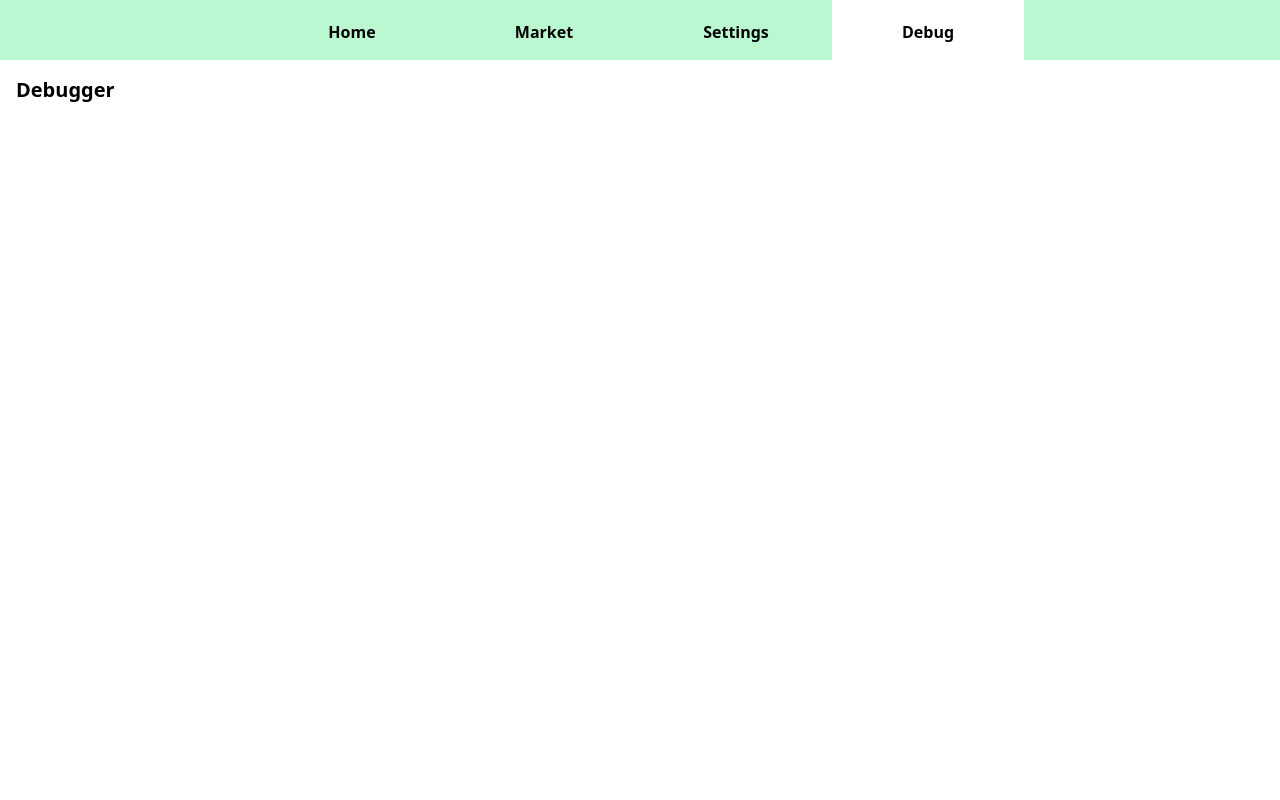
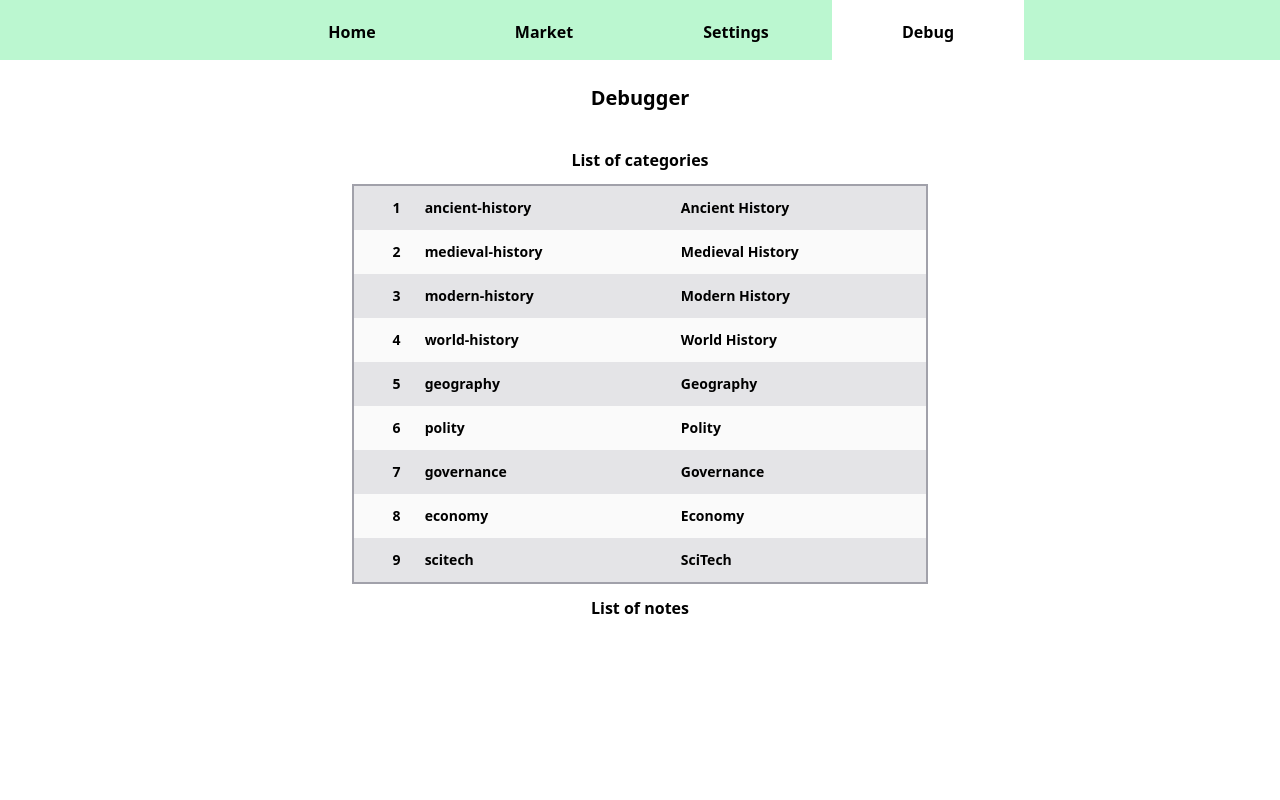
Before and after one commit to iaseth/pointedit, a React (Create React App) app: page / in a window 1280 px wide. Both pictures are taken after a click on the element "Debug". Shown: the top 800 px of the page. Built offline with nearby package versions, Linux system fonts and the light colour scheme.

Commit message:
Listing notes and cats in Debugger

```diff
--- a/src/PointApp/Content/Debugger/Debugger.js
+++ b/src/PointApp/Content/Debugger/Debugger.js
@@ -1,10 +1,42 @@
 
 
 
-export default function Debugger () {
+export default function Debugger ({CATEGORIES, appdata}) {
 	return (
-		<article className="min-h-screen px-4 py-4">
-			<h2>Debugger</h2>
-		</article>
+		<div className="max-w-3xl mx-auto min-h-screen px-4">
+			<header className="py-6">
+				<h2 className="text-center">Debugger</h2>
+			</header>
+
+			<main>
+				<div className="mx-auto max-w-xl">
+					<h4 className="text-center py-3">List of categories</h4>
+					<table className="w-full">
+						<tbody>
+							{CATEGORIES.map((c, k) => <tr key={k}>
+								<td>{k+1}</td>
+								<td>{c.id}</td>
+								<td>{c.title}</td>
+							</tr>)}
+						</tbody>
+					</table>
+
+					<h4 className="text-center py-3">List of notes</h4>
+					<table className="w-full">
+						<tbody>
+							{appdata.notes.map((n, k) => <tr key={n.id}>
+								<td>{k+1}</td>
+								<td>{n.id}</td>
+								<td>{n.createdAt}</td>
+								<td>{n.modifiedAt}</td>
+								<td>{n.aspectId}</td>
+							</tr>)}
+						</tbody>
+					</table>
+				</div>
+			</main>
+
+			<footer></footer>
+		</div>
 	);
 }
--- a/src/index.css
+++ b/src/index.css
@@ -3,7 +3,7 @@
 @tailwind utilities;
 
 h1, h2, h3, h4, h5, h6 {
-  @apply font-bold;
+	@apply font-bold;
 }
 
 h1 { @apply text-2xl; }
@@ -14,3 +14,13 @@ h5 { @apply text-sm; }
 h6 { @apply text-xs; }
 
 p { @apply leading-7; }
+
+table {
+	@apply font-bold text-sm border-2 border-zinc-400;
+}
+table tr {
+	@apply bg-zinc-50 odd:bg-zinc-200;
+}
+table tr > td {
+	@apply px-3 py-3 first:text-right;
+}
```
